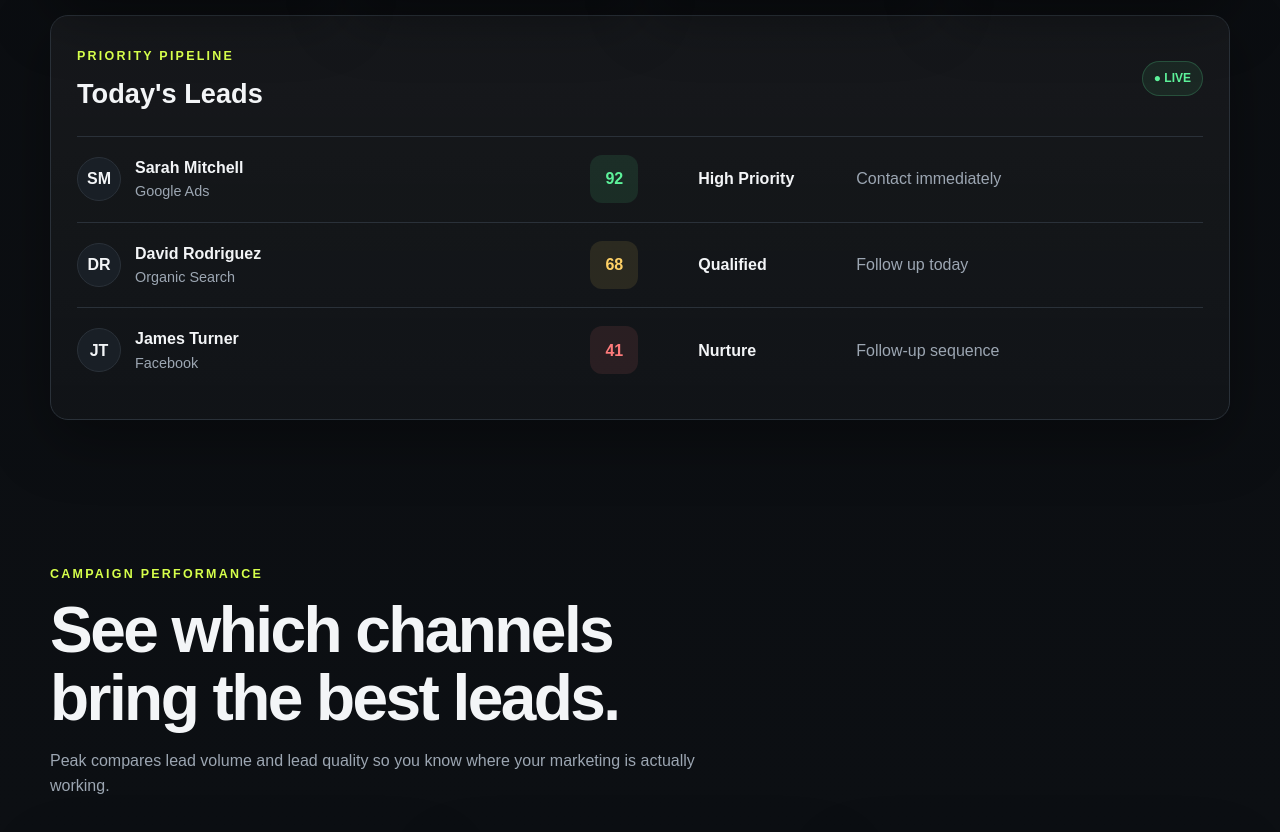
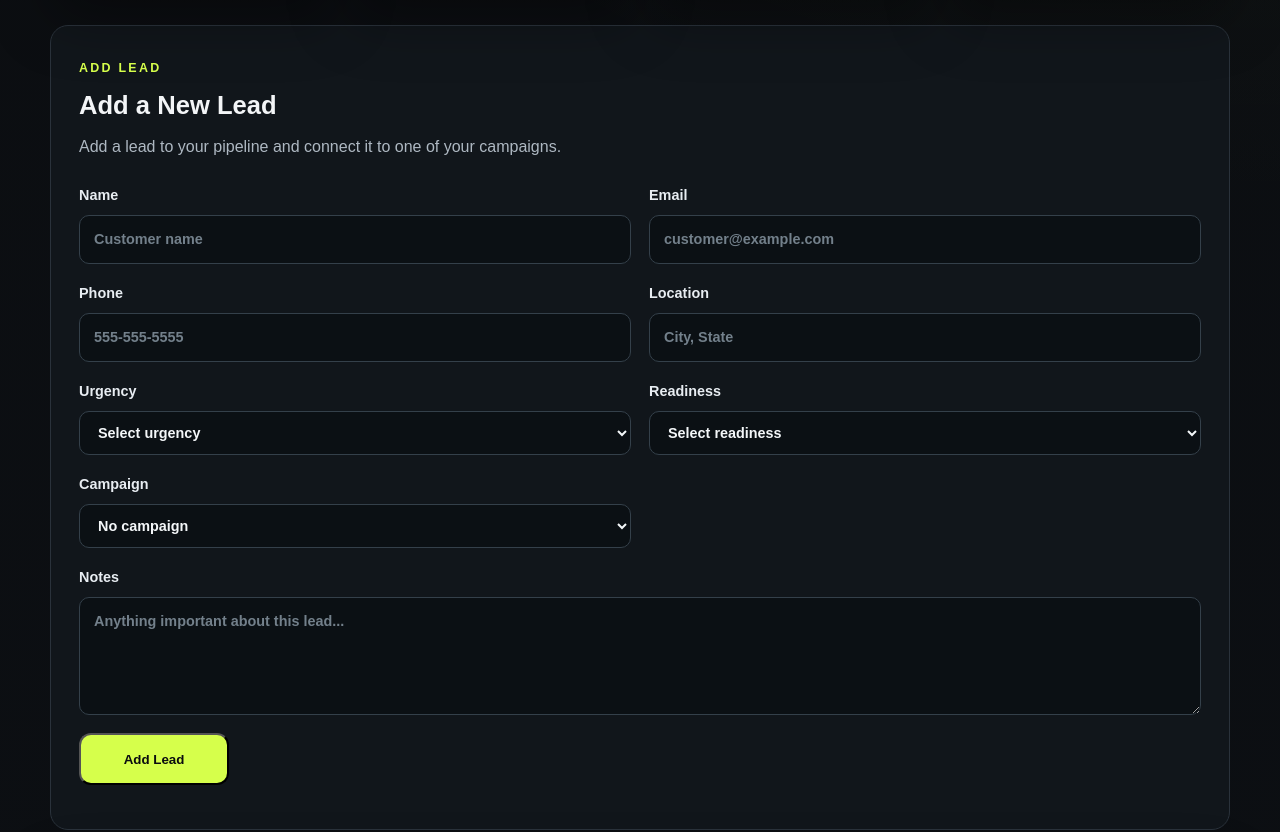
Before and after one commit to ZachD181/peak-lead-platform, a website: page public/index.html in a window 1280 px wide. Shown: the part 1224-2056 px from the top of the page. Drawn offline with Linux system fonts and the light colour scheme; no server answers.

Commit message:
Add campaign attribution to leads

```diff
--- a/public/app.js
+++ b/public/app.js
@@ -1,6 +1,6 @@
 const leadForm = document.getElementById("lead-form");
 const formStatus = document.getElementById("form-status");
-
+const leadCampaign = document.getElementById("lead-campaign");
 const emptyResult = document.getElementById("empty-result");
 const leadResult = document.getElementById("lead-result");
 
@@ -30,6 +30,37 @@ const adminCustomersLink =
   document.getElementById(
     "admin-customers-link"
   );
+
+  async function loadCampaignOptions() {
+  if (!leadCampaign) return;
+
+  try {
+    const response = await fetch("/api/campaigns");
+
+    if (!response.ok) {
+      return;
+    }
+
+    const data = await response.json();
+
+    leadCampaign.innerHTML =
+      '<option value="">No campaign</option>';
+
+    for (const campaign of data.campaigns || []) {
+      const option = document.createElement("option");
+
+      option.value = campaign.id;
+      option.textContent = campaign.name;
+
+      leadCampaign.appendChild(option);
+    }
+  } catch (error) {
+    console.error(
+      "Campaign loading error:",
+      error
+    );
+  }
+}
 async function updateAuthUI() {
   try {
     const response = await fetch("/api/me");
@@ -295,10 +326,12 @@ function renderPipeline(leads) {
           </strong>
 
           <span>
-            ${escapeHtml(
-              lead.source || "Direct"
-            )}
-          </span>
+  ${escapeHtml(
+    lead.campaignName
+      ? `${lead.source || "Direct"} • ${lead.campaignName}`
+      : lead.source || "Direct"
+  )}
+</span>
         </div>
       </div>
 
@@ -655,8 +688,9 @@ if (gclid && !utmSource) {
   notes: formData.get("notes"),
 
   source,
+ campaignId: formData.get("campaignId") || null,
 
-  utmSource,
+ utmSource,
   utmMedium,
   utmCampaign,
   utmTerm,
@@ -872,3 +906,5 @@ showAdminControls().then((isAdmin) => {
   }
 });
 updateAuthUI();
+
+loadCampaignOptions();
--- a/public/index.html
+++ b/public/index.html
@@ -139,6 +139,117 @@
       </div>
 
 
+      <div class="lead-entry-card">
+  <div class="pipeline-header">
+    <div>
+      <p class="eyebrow">ADD LEAD</p>
+      <h3>Add a New Lead</h3>
+      <p>
+        Add a lead to your pipeline and connect it
+        to one of your campaigns.
+      </p>
+    </div>
+  </div>
+
+  <form id="lead-form">
+    <div class="lead-form-grid">
+      <label>
+        Name
+        <input
+          type="text"
+          name="name"
+          required
+          placeholder="Customer name"
+        />
+      </label>
+
+      <label>
+        Email
+        <input
+          type="email"
+          name="email"
+          required
+          placeholder="customer@example.com"
+        />
+      </label>
+
+      <label>
+        Phone
+        <input
+          type="tel"
+          name="phone"
+          placeholder="555-555-5555"
+        />
+      </label>
+
+      <label>
+        Location
+        <input
+          type="text"
+          name="location"
+          placeholder="City, State"
+        />
+      </label>
+
+      <label>
+        Urgency
+        <select name="urgency">
+          <option value="">Select urgency</option>
+          <option value="immediately">Immediately</option>
+          <option value="within30Days">Within 30 days</option>
+          <option value="within90Days">Within 90 days</option>
+          <option value="researching">Just researching</option>
+        </select>
+      </label>
+
+      <label>
+        Readiness
+        <select name="readiness">
+          <option value="">Select readiness</option>
+          <option value="ready">Ready to move forward</option>
+          <option value="estimates">Getting estimates</option>
+          <option value="earlyResearch">Early research</option>
+        </select>
+      </label>
+
+      <label>
+        Campaign
+        <select
+          id="lead-campaign"
+          name="campaignId"
+        >
+          <option value="">No campaign</option>
+        </select>
+      </label>
+    </div>
+
+    <label>
+      Notes
+      <textarea
+        name="notes"
+        rows="4"
+        placeholder="Anything important about this lead..."
+      ></textarea>
+    </label>
+
+    <button
+      type="submit"
+      class="primary-button"
+    >
+      Add Lead
+    </button>
+
+    <p id="form-status"></p>
+  </form>
+
+  <div id="empty-result"></div>
+
+  <div id="lead-result" class="hidden">
+    <strong id="result-score"></strong>
+    <span id="result-tier"></span>
+    <p id="result-action"></p>
+  </div>
+</div>
       <div class="pipeline-card">
 
         <div class="pipeline-header">
--- a/public/styles.css
+++ b/public/styles.css
@@ -1476,3 +1476,101 @@ footer .brand {
   max-width: 1200px;
   margin: 0 auto;
 }
+/* Add Lead Form */
+
+.lead-entry-card {
+  margin: 28px 0;
+  padding: 28px;
+  border: 1px solid #2a323b;
+  border-radius: 18px;
+  background: #11161b;
+}
+
+.lead-entry-card .pipeline-header {
+  margin-bottom: 24px;
+}
+
+.lead-entry-card h3 {
+  margin: 6px 0 8px;
+  font-size: 1.6rem;
+}
+
+.lead-entry-card .pipeline-header p:last-child {
+  margin-bottom: 0;
+  color: #aeb8c2;
+}
+
+.lead-form-grid {
+  display: grid;
+  grid-template-columns: repeat(2, minmax(0, 1fr));
+  gap: 18px;
+  margin-bottom: 18px;
+}
+
+.lead-entry-card label {
+  display: flex;
+  flex-direction: column;
+  gap: 8px;
+  color: #e8edf2;
+  font-size: 0.9rem;
+  font-weight: 700;
+}
+
+.lead-entry-card input,
+.lead-entry-card select,
+.lead-entry-card textarea {
+  width: 100%;
+  box-sizing: border-box;
+  padding: 12px 14px;
+  border: 1px solid #34404a;
+  border-radius: 10px;
+  background: #0b1014;
+  color: #f4f7f9;
+  font: inherit;
+}
+
+.lead-entry-card input::placeholder,
+.lead-entry-card textarea::placeholder {
+  color: #73808b;
+}
+
+.lead-entry-card input:focus,
+.lead-entry-card select:focus,
+.lead-entry-card textarea:focus {
+  outline: none;
+  border-color: #c9ff36;
+}
+
+.lead-entry-card textarea {
+  min-height: 110px;
+  margin-bottom: 18px;
+  resize: vertical;
+}
+
+.lead-entry-card .primary-button {
+  min-width: 150px;
+}
+
+#form-status {
+  margin: 16px 0 0;
+  color: #c9ff36;
+  font-weight: 700;
+}
+
+#lead-result {
+  margin-top: 18px;
+  padding: 16px;
+  border: 1px solid #2a323b;
+  border-radius: 12px;
+  background: #0b1014;
+}
+
+@media (max-width: 760px) {
+  .lead-entry-card {
+    padding: 20px;
+  }
+
+  .lead-form-grid {
+    grid-template-columns: 1fr;
+  }
+}
```
Also changed, not shown: api/index.js (+23 -0 lines), lib/repository.js, 1 other file.
